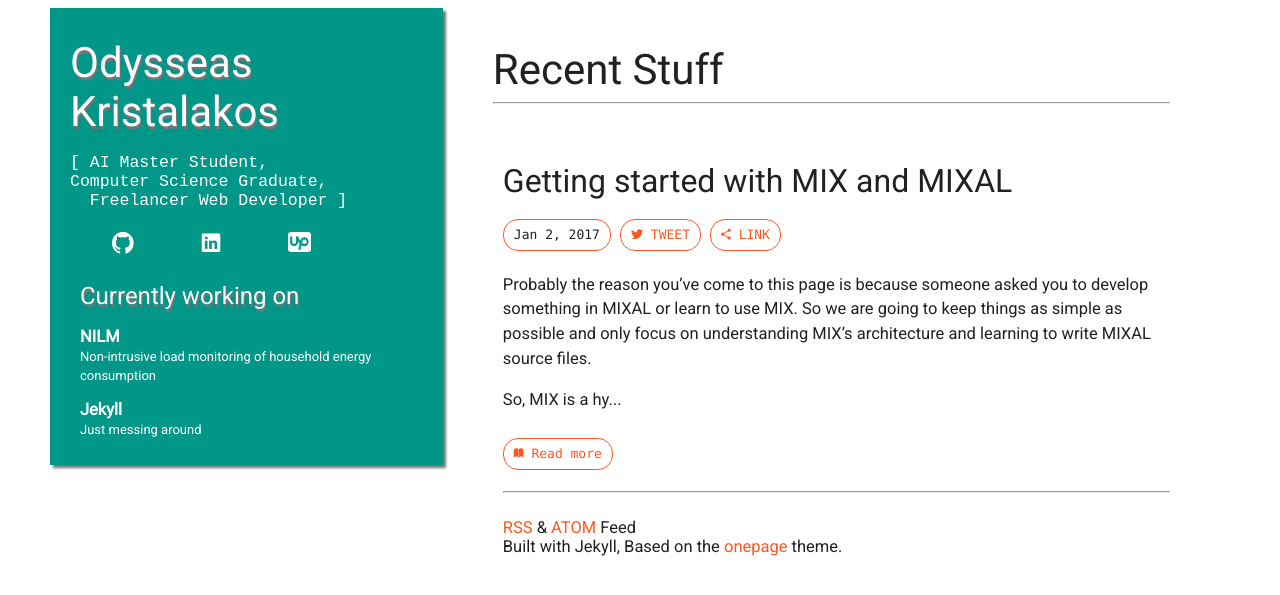
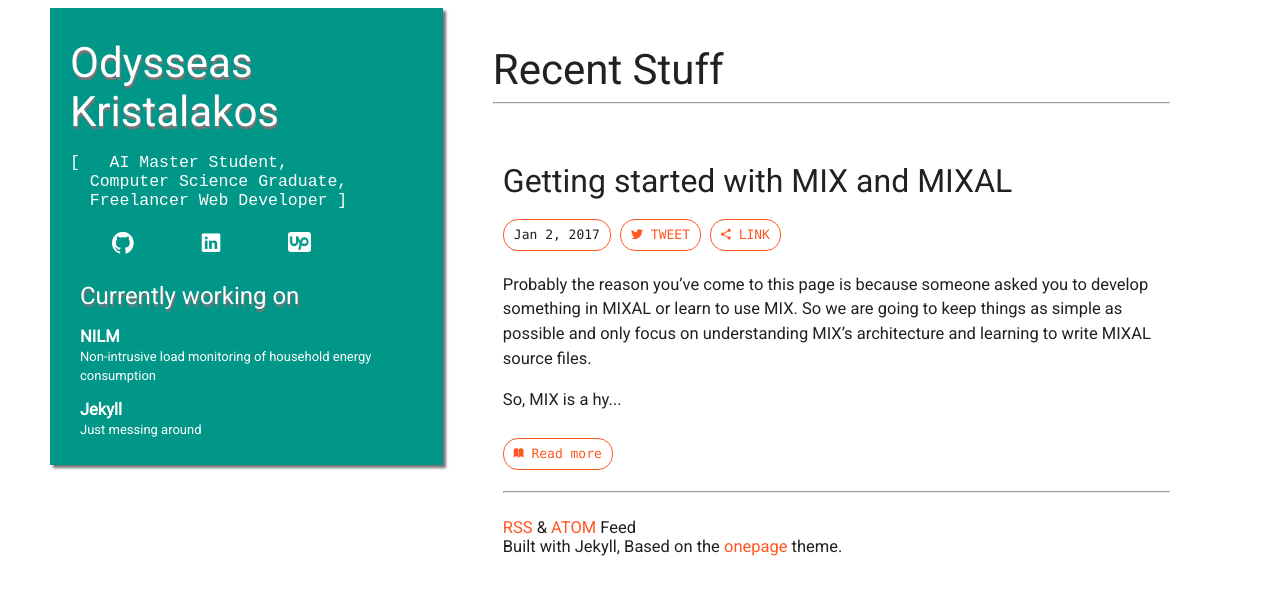
Before and after one commit to OdysseasKr/odysseaskr.github.io, a Jekyll site: the page built from index.html, in a window 1280 px wide. Shown: the top 595 px of the page. Built offline with Jekyll 4.4.1, drawn with Linux system fonts in a browser that asks for light colours; some web fonts are replaced.

Commit message:
Fix description styling

```diff
--- a/_layouts/default.html
+++ b/_layouts/default.html
@@ -15,7 +15,7 @@
 						{% if forloop.last == true%}
 							&nbsp;&nbsp;{{ desc }} ]
 						{% else %}
-							{{ desc }},<br>
+							&nbsp;&nbsp;{{ desc }},<br>
 						{% endif %}
 					{% endfor %}
 					</p>
```
